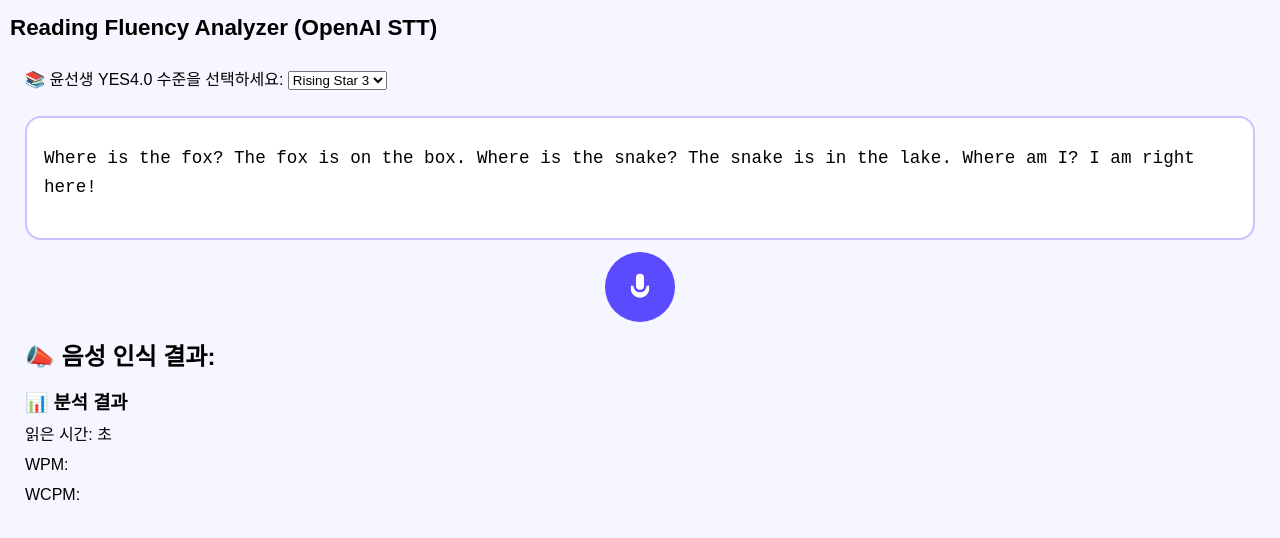
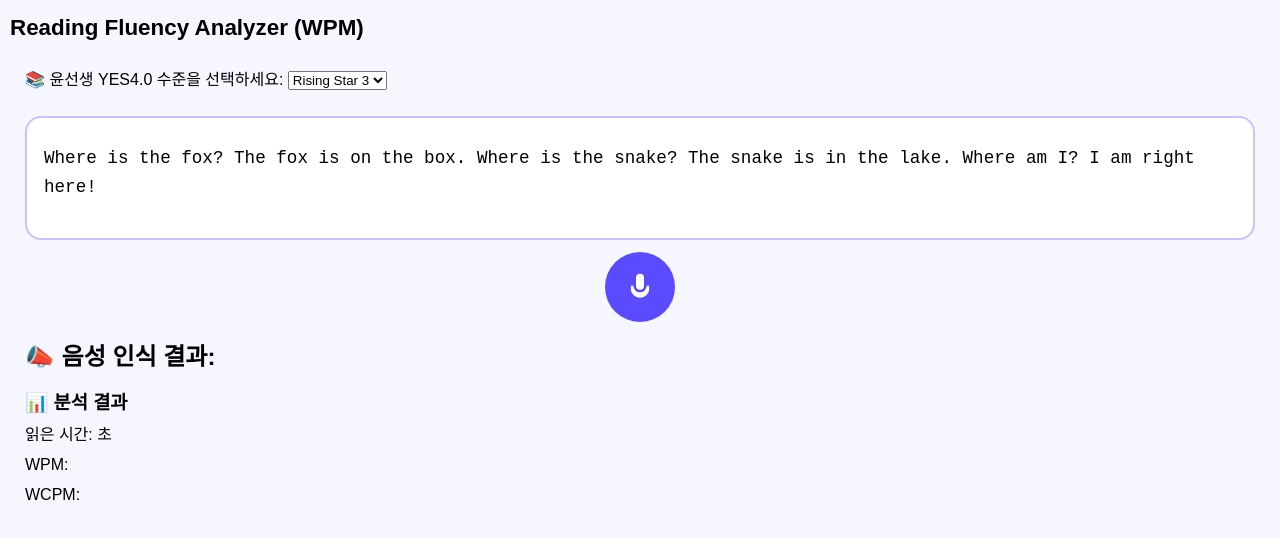
Before and after one commit to hyunqwer/wpm, a plain HTML site: page index.html in a window 1280 px wide. Drawn offline with Linux system fonts and the light colour scheme.

Commit message:
Update index.html

```diff
--- a/index.html
+++ b/index.html
@@ -3,7 +3,7 @@
 <head>
   <meta charset="UTF-8" />
   <meta name="viewport" content="width=device-width, initial-scale=1.0" />
-  <title>Reading Fluency Analyzer (OpenAI STT)</title>
+  <title>Reading Fluency Analyzer (WPM)</title>
   <style>
     :root{--inner-padding:15px;--primary:#5A4BFF}
     body{margin:0;padding:10px;font-family:Arial,sans-serif;line-height:1.6;background:#F5F6FF}
@@ -24,7 +24,7 @@
   </style>
 </head>
 <body>
-  <h1>Reading Fluency Analyzer (OpenAI STT)</h1>
+  <h1>Reading Fluency Analyzer (WPM)</h1>
   <div class="test-area stt-area">
     <div class="top">
       <label for="levelSelect">📚 윤선생 YES4.0 수준을 선택하세요:</label>
```
